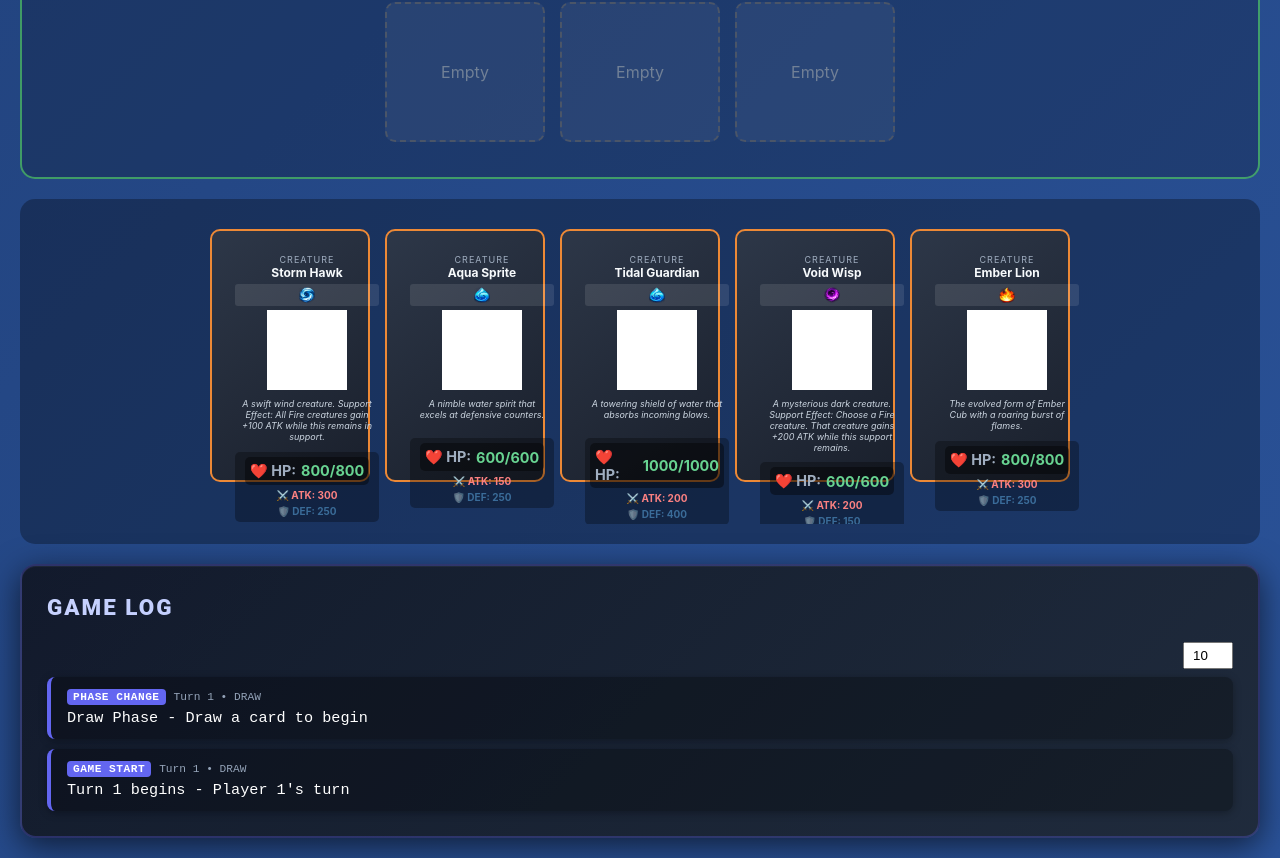
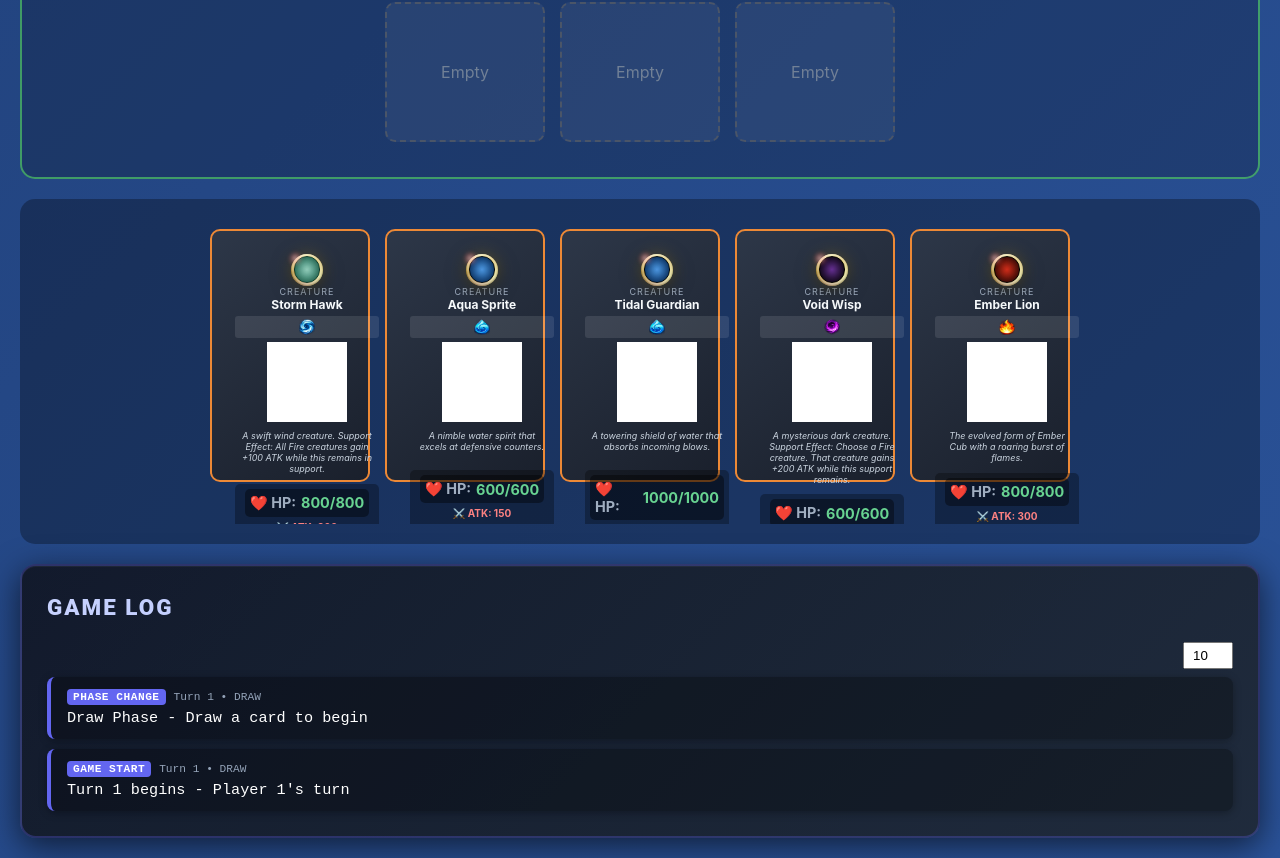
Before and after one commit to ChaseH88/Battle-Nexus, a React (Vite) app: page / in a window 1280 px wide. Shown: the part 1340-2198 px from the top of the page. Built offline with nearby package versions, Linux system fonts and the light colour scheme; grey boxes are pictures that could not be loaded.

Commit message:
add cost component

```diff
--- /dev/null
+++ b/src/ui/Battle/Card/Common/Cost.styled.ts
@@ -0,0 +1,116 @@
+import { styled } from "@mui/material/styles";
+import { Box, Typography } from "@mui/material";
+import { darken, lighten } from "polished";
+
+export const Container = styled(Box)(() => ({
+  display: "flex",
+  flexDirection: "column",
+  alignItems: "center",
+}));
+
+export const BadgeContainer = styled(Box)<{ size: number }>(({ size }) => ({
+  position: "relative",
+  width: size,
+  height: size,
+  display: "flex",
+  alignItems: "center",
+  justifyContent: "center",
+  fontFamily: `'Arial Black','Arial Bold', sans-serif`,
+  filter: "drop-shadow(0 4px 8px rgba(0,0,0,0.5))",
+}));
+
+export const OuterGoldRing = styled(Box)(() => ({
+  width: "100%",
+  height: "100%",
+  borderRadius: "50%",
+  background: `conic-gradient(
+    from 45deg,
+    #d4af37,
+    #f9f295,
+    #e6be8a,
+    #b8860b,
+    #f9f295,
+    #d4af37
+  )`,
+  padding: "8%", // border thickness
+  boxSizing: "border-box",
+  display: "flex",
+  alignItems: "center",
+  justifyContent: "center",
+  boxShadow: `
+    inset 0 2px 4px rgba(255,255,255,0.5),
+    inset 0 -2px 4px rgba(0,0,0,0.4),
+    0 0 15px rgba(212, 175, 55, 0.3)
+  `,
+  position: "relative",
+
+  "&::after": {
+    content: '""',
+    position: "absolute",
+    top: "2%",
+    left: "2%",
+    right: "2%",
+    bottom: "2%",
+    borderRadius: "50%",
+    border: "2px solid rgba(255,255,255,0.3)",
+    pointerEvents: "none",
+  },
+}));
+
+export const InnerCircle = styled(Box)<{ baseColor: string }>(
+  ({ baseColor }) => {
+    const center = lighten(0.08, baseColor);
+    const edge = darken(0.35, baseColor);
+    const border = darken(0.55, baseColor);
+
+    return {
+      width: "100%",
+      height: "100%",
+      borderRadius: "50%",
+      background: `radial-gradient(circle at center, ${center} 0%, ${edge} 100%)`,
+      display: "flex",
+      alignItems: "center",
+      justifyContent: "center",
+      position: "relative",
+      overflow: "hidden",
+      border: `1px solid ${border}`,
+      boxShadow: "inset 0 0 15px rgba(0,0,0,0.6)",
+    };
+  }
+);
+
+export const TextureOverlay = styled(Box)(() => ({
+  position: "absolute",
+  inset: 0,
+  opacity: 0.2,
+  backgroundImage: `url("https://csspicker.dev/api/image/?q=stone+texture&image_type=photo")`,
+  backgroundSize: "cover",
+  backgroundPosition: "center",
+  mixBlendMode: "overlay",
+  pointerEvents: "none",
+}));
+
+export const CostText = styled(Typography)(() => ({
+  color: "#fff",
+  fontWeight: 900,
+  zIndex: 2,
+  userSelect: "none",
+  lineHeight: 1,
+  transform: "translateY(-2%)",
+  fontSize: "1.35rem",
+  margin: 0,
+}));
+
+export const Glow = styled(Box)(() => ({
+  position: "absolute",
+  top: "-5%",
+  left: "-5%",
+  width: "40%",
+  height: "40%",
+  background:
+    "radial-gradient(circle, rgba(255,255,255,0.8) 0%, rgba(255,100,100,0.4) 40%, transparent 70%)",
+  borderRadius: "50%",
+  zIndex: 3,
+  filter: "blur(2px)",
+  pointerEvents: "none",
+}));
--- /dev/null
+++ b/src/ui/Battle/Card/Common/Cost.tsx
@@ -0,0 +1,46 @@
+import { CreatureCard } from "@cards/CreatureCard";
+import { Affinity } from "@cards";
+import {
+  Container,
+  BadgeContainer,
+  OuterGoldRing,
+  InnerCircle,
+  TextureOverlay,
+  Glow,
+  CostText,
+} from "./Cost.styled";
+
+interface CostProps extends Pick<CreatureCard, "cost" | "affinity"> {
+  size?: number; // optional if you want to scale the badge
+}
+
+export const Cost = ({ cost, affinity, size = 32 }: CostProps) => {
+  const colors: Record<Affinity, string> = {
+    [Affinity.Fire]: "#cf2411",
+    [Affinity.Water]: "#2b8fff",
+    [Affinity.Grass]: "#2fbf4a",
+    [Affinity.Lightning]: "#f7c400",
+    [Affinity.Ice]: "#7ad8ff",
+    [Affinity.Wind]: "#7fe0c3",
+    [Affinity.Metal]: "#a7b0ba",
+    [Affinity.Light]: "#f7f2b5",
+    [Affinity.Shadow]: "#5a2a82",
+    [Affinity.Psychic]: "#d84cff",
+  };
+
+  const base = colors[affinity] ?? "#cf2411";
+
+  return (
+    <Container>
+      <BadgeContainer size={size}>
+        <OuterGoldRing>
+          <InnerCircle baseColor={base}>
+            <TextureOverlay />
+            <CostText variant="h2">{cost}</CostText>
+          </InnerCircle>
+        </OuterGoldRing>
+        <Glow />
+      </BadgeContainer>
+    </Container>
+  );
+};
--- a/src/ui/Battle/Card/Creature.tsx
+++ b/src/ui/Battle/Card/Creature.tsx
@@ -12,6 +12,7 @@ import psychicAffinity from "@assets/affinity/psychic.png";
 
 import { Affinity } from "@cards";
 import { useCallback } from "react";
+import { Cost } from "./Common/Cost";
 
 interface CreatureProps
   extends Pick<
@@ -30,6 +31,7 @@ interface CreatureProps
     | "affinity"
     | "name"
     | "type"
+    | "cost"
   > {}
 
 export const Creature = ({
@@ -47,6 +49,7 @@ export const Creature = ({
   affinity,
   name,
   type,
+  cost,
 }: CreatureProps) => {
   const getAffinityIcon = useCallback(
     (affinity: Affinity) => {
@@ -84,6 +87,7 @@ export const Creature = ({
       style={{ width: 160, height: 253, fontSize: "11px", padding: "8px" }}
     >
       <div>
+        <Cost cost={cost} affinity={affinity} />
         <div className="card-type" style={{ fontSize: "9px" }}>
           {type}
         </div>
```
